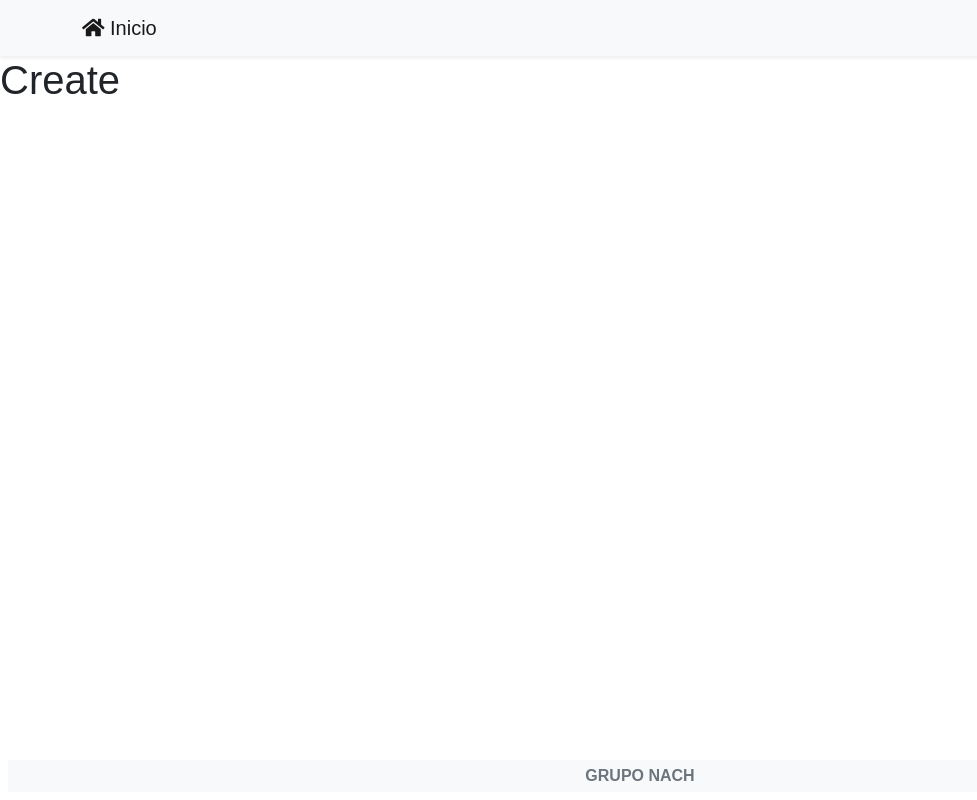
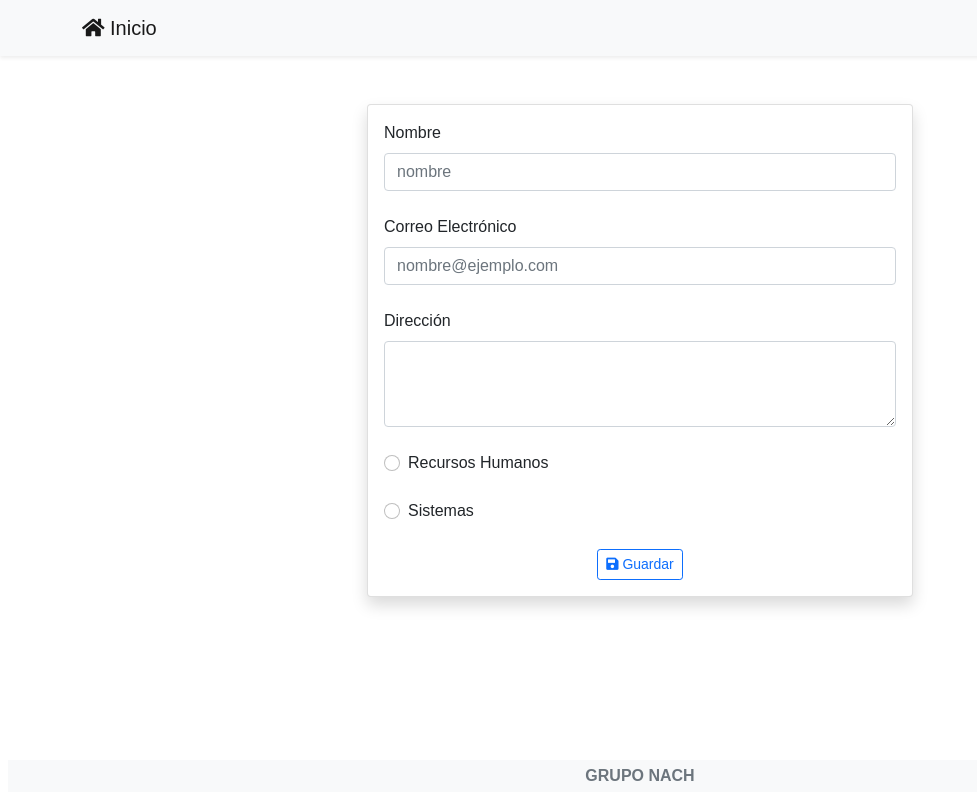
Before and after one commit to oscar-sanchez-ramirez/AppGrupoNach, a React (Create React App) app: page /create in a window 1280 px wide. Shown: the whole page, without its empty margins (0-977 px from the left). Built offline with nearby package versions, Linux system fonts and the light colour scheme; a web font is replaced by a local one.

Commit message:
Funcionando crear

```diff
--- a/package.json
+++ b/package.json
@@ -6,6 +6,7 @@
     "@testing-library/jest-dom": "^5.14.1",
     "@testing-library/react": "^11.2.7",
     "@testing-library/user-event": "^12.8.3",
+    "axios": "^0.21.1",
     "framer-motion": "^4.1.17",
     "react": "^17.0.2",
     "react-dom": "^17.0.2",
--- a/src/components/Create.js
+++ b/src/components/Create.js
@@ -1,9 +1,124 @@
-import React from 'react'
+import React, { useState } from 'react'
+import { useForm } from '../hooks/useForm'
+import axios from 'axios';
 
-export const Create = () => {
+
+export const Create = ({ history }) => {
+
+    const baseURL = process.env.REACT_APP_API_URL;
+
+    const [values, handleInputChange] = useForm({
+        name: '',
+        email: '',
+        address: '',
+        area_id: null
+    });
+
+    const { name, email, address, area_id } = values;
+
+    const [nameError, setNameError] = useState('');
+    const [emailError, setEmailError] = useState('');
+    const [areaError, setAreaError] = useState('')
+
+    const handleSubmit = async (e) => {
+
+        e.preventDefault();
+
+        const f = new FormData();
+
+        if ((name.length > 2) && (name.length < 200)) {
+            f.append('name', name);
+            setNameError('');
+        } else {
+            setNameError('Nombre es requerido');
+        }
+
+        if ((email.length > 6) && (email.length < 200)) {
+            f.append('email', email);
+            setEmailError('')
+        } else {
+            setEmailError('El correo electrónico es requerido')
+        }
+
+        if (address.length > 0) {
+            f.append('address', address);
+        }
+
+        if (area_id === null) {
+            setAreaError('El área es requerida');
+        }
+
+        if (area_id === "false") {
+            f.append('area_id', 2);
+            setAreaError('');
+        }
+
+        if (area_id === "true") {
+            f.append('area_id', 1);
+            setAreaError('');
+        }
+
+        if ((name.length > 2) && (email.length > 6)) {
+
+            try {
+
+                const res = await axios.post(baseURL, f, { headers: { "Content-Type": "multipart/form-data" } })
+                const info = await res.data;
+                console.log(info);
+                if (info) {
+                    history.push('/');
+                }
+            } catch (error) {
+                console.log(error);
+            }
+
+        }
+
+
+
+    }
+
+
     return (
-        <div>
-            <h1>Create</h1>
+        <div className="container">
+            <div className="row justify-content-center">
+                <div className="col-md-6 mt-5">
+                    <div className="card shadow">
+                        <div className="card-body">
+                            <form onSubmit={handleSubmit}>
+                                <label htmlFor="name" className="form-label">Nombre</label>
+                                <input type="text" value={name} onChange={handleInputChange} name="name" className="form-control" placeholder="nombre" />
+                                <p className="m-0 p-0 text-danger">{nameError}</p>
+
+                                <label htmlFor="email" className="form-label mt-4">Correo Electrónico</label>
+                                <input type="email" value={email} onChange={handleInputChange} name="email" className="form-control" placeholder="nombre@ejemplo.com" />
+                                <p className="p-0 m-0 text-danger">{emailError}</p>
+
+                                <label htmlFor="address" className="form-label mt-4">Dirección</label>
+                                <textarea value={address} onChange={handleInputChange} name="address" className="form-control" id="exampleFormControlTextarea1" rows="3"></textarea>
+
+                                <div className="form-check mt-4">
+                                    <p className="text-center text-danger">{areaError}</p>
+                                    <input className="form-check-input" type="radio" value="false" onChange={handleInputChange} name="area_id" id="area1" />
+                                    <label className="form-check-label" htmlFor="area1">
+                                        Recursos Humanos
+                                    </label>
+                                </div>
+
+                                <div className="form-check mt-4">
+                                    <input className="form-check-input" type="radio" value="true" onChange={handleInputChange} name="area_id" id="area2" />
+                                    <label className="form-check-label" htmlFor="area2">
+                                        Sistemas
+                                    </label>
+                                </div>
+                                <div className="text-center">
+                                    <button className="btn btn-sm btn-outline-primary mt-4" ><i className="fas fa-save"></i> Guardar</button>
+                                </div>
+                            </form>
+                        </div>
+                    </div>
+                </div>
+            </div>
         </div>
     )
 }
--- a/src/components/Inicio.js
+++ b/src/components/Inicio.js
@@ -5,7 +5,7 @@ import { Loading } from './Loading';
 import { Registros } from './Registros'
 
 
-export const Inicio = () => {
+export const Inicio = ({history}) => {
 
     const [search, setSearch] = useState('');
 
@@ -13,14 +13,22 @@ export const Inicio = () => {
         setSearch(e.target.value);
     }
 
+    const changeHistory = () => {
+          history.push('/create');
+    }
+
     const baseURL = process.env.REACT_APP_API_URL;
     const { data } = useFetch(`${baseURL}?buscar=${search}`);
     const registros = !!data && data.data;
-    // console.log(data)
 
     return (
         <div className="container">
             <div className="row mt-5">
+                <div className="col-md-4 mb-4">
+                    <button onClick={changeHistory} className="btn btn-outline-success"><i className="fas fa-plus"></i> Nuevo registro</button>
+                </div>
+                <div className="col-md-4">
+                </div>
                 <div className="col-md-4">
                     <input
                         type="search"
```
Also changed, not shown: 1 other file (tests, documents, lock files or other folders).
